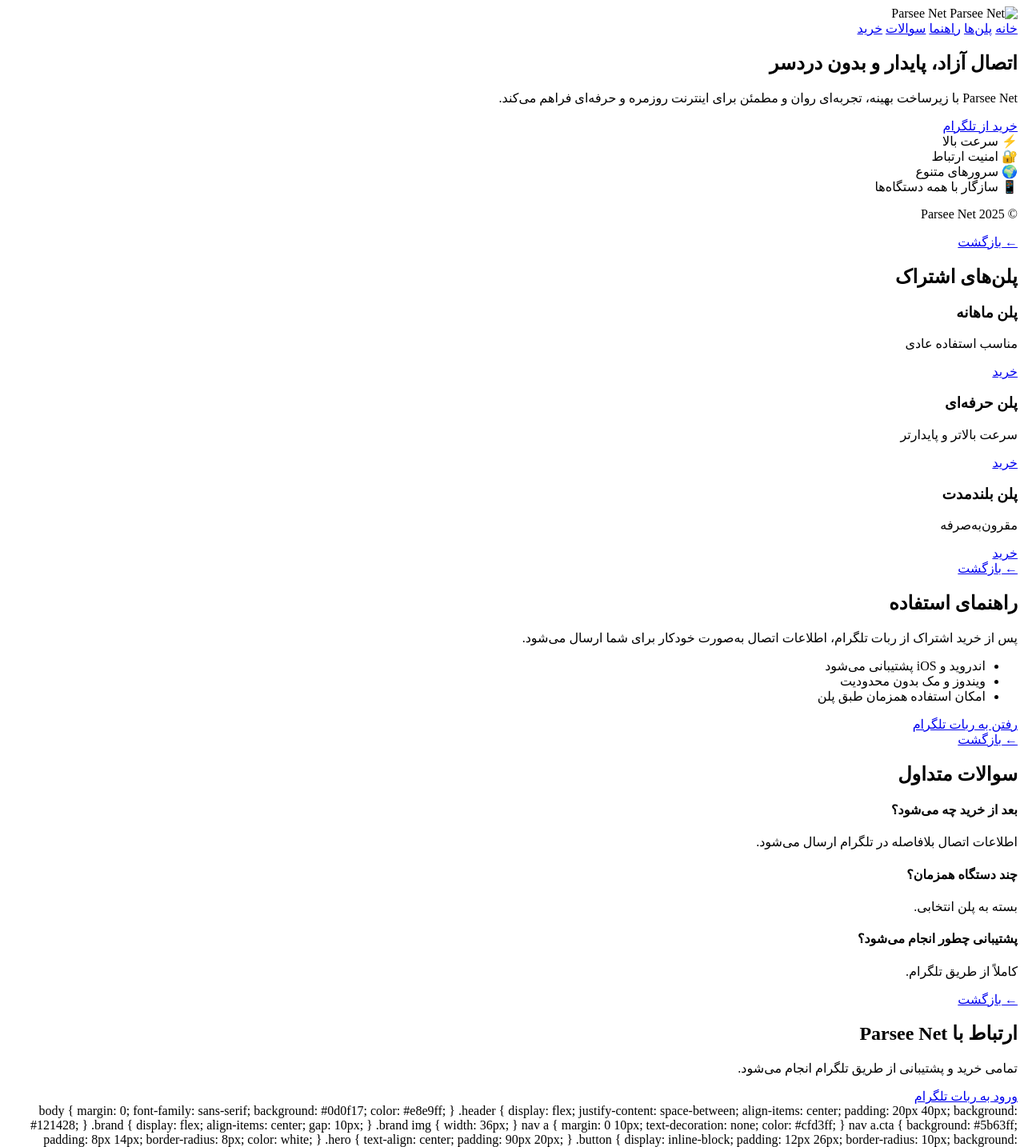
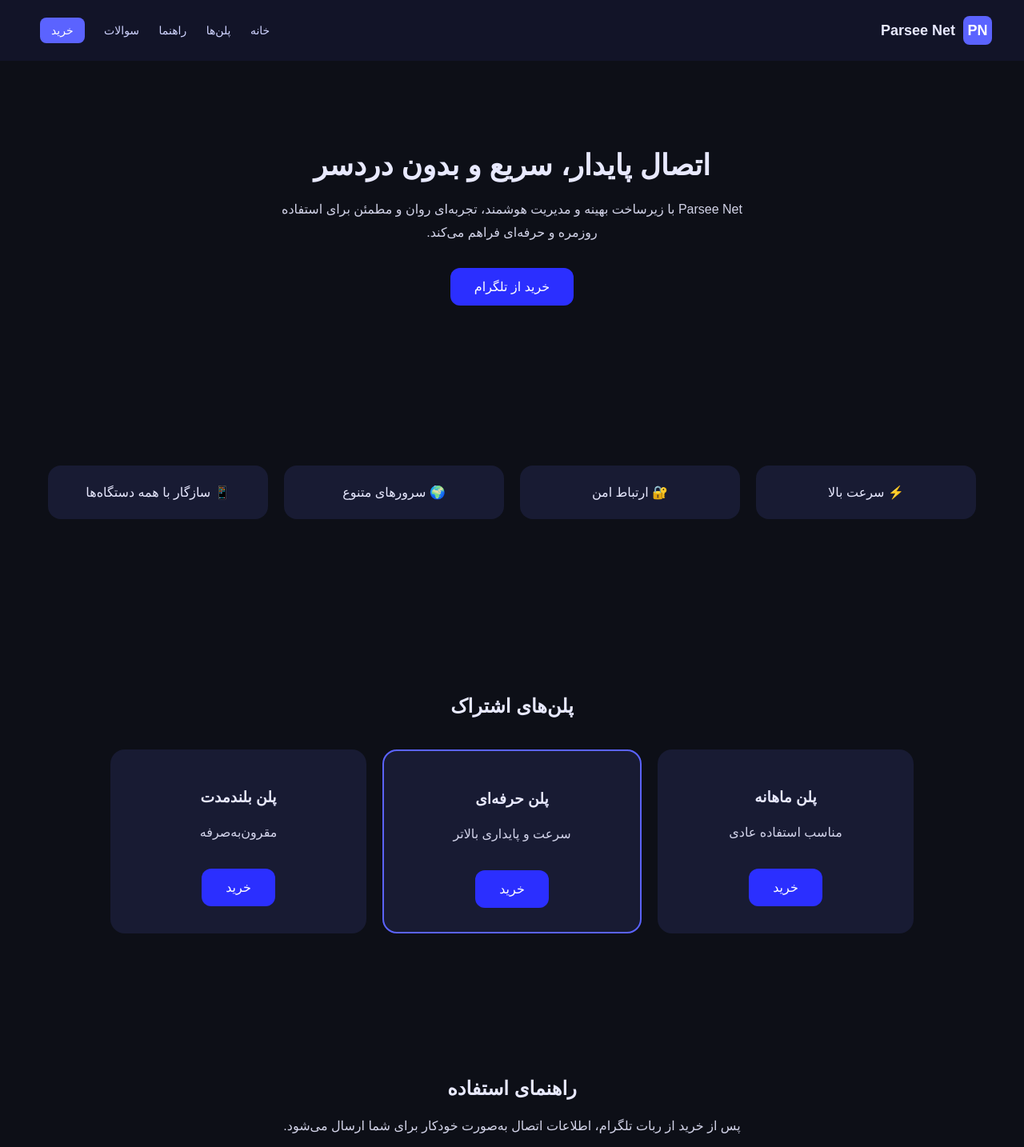
Before and after one commit to Parseenet/parseenet.github.io, a plain HTML site: page index.html in a window 1280 px wide. Shown: the top 1434 px of the page at 80% size. Drawn offline with Linux system fonts and the light colour scheme.

Commit message:
Update index.html

```diff
--- a/index.html
+++ b/index.html
@@ -5,175 +5,8 @@
   <title>Parsee Net | اتصال پایدار</title>
   <meta name="viewport" content="width=device-width, initial-scale=1">
   <meta name="description" content="Parsee Net ارائه‌دهنده اتصال پایدار و سریع برای استفاده روزمره و حرفه‌ای">
-  <link rel="stylesheet" href="assets/css/style.css">
-</head>
-<body>
 
-<header class="header">
-  <div class="brand">
-    <img src="assets/img/logo.svg" alt="Parsee Net">
-    <span>Parsee Net</span>
-  </div>
-  <nav>
-    <a href="index.html">خانه</a>
-    <a href="plans.html">پلن‌ها</a>
-    <a href="guide.html">راهنما</a>
-    <a href="faq.html">سوالات</a>
-    <a href="contact.html" class="cta">خرید</a>
-  </nav>
-</header>
-
-<section class="hero">
-  <h1>اتصال آزاد، پایدار و بدون دردسر</h1>
-  <p>
-    Parsee Net با زیرساخت بهینه، تجربه‌ای روان و مطمئن
-    برای اینترنت روزمره و حرفه‌ای فراهم می‌کند.
-  </p>
-  <a href="https://t.me/parsee-net-bot" class="button primary">
-    خرید از تلگرام
-  </a>
-</section>
-
-<section class="features">
-  <div class="card">⚡ سرعت بالا</div>
-  <div class="card">🔐 امنیت ارتباط</div>
-  <div class="card">🌍 سرورهای متنوع</div>
-  <div class="card">📱 سازگار با همه دستگاه‌ها</div>
-</section>
-
-<footer>
-  <p>© 2025 Parsee Net</p>
-</footer>
-
-</body>
-</html>
-
-<!DOCTYPE html>
-<html lang="fa" dir="rtl">
-<head>
-  <meta charset="UTF-8">
-  <title>پلن‌ها | Parsee Net</title>
-  <link rel="stylesheet" href="assets/css/style.css">
-</head>
-<body>
-
-<header class="simple-header">
-  <a href="index.html">← بازگشت</a>
-</header>
-
-<h2 class="center">پلن‌های اشتراک</h2>
-
-<div class="plans">
-  <div class="plan">
-    <h3>پلن ماهانه</h3>
-    <p>مناسب استفاده عادی</p>
-    <a href="https://t.me/parsee-net-bot" class="button">خرید</a>
-  </div>
-
-  <div class="plan featured">
-    <h3>پلن حرفه‌ای</h3>
-    <p>سرعت بالاتر و پایدارتر</p>
-    <a href="https://t.me/parsee-net-bot" class="button primary">خرید</a>
-  </div>
-
-  <div class="plan">
-    <h3>پلن بلندمدت</h3>
-    <p>مقرون‌به‌صرفه</p>
-    <a href="https://t.me/parsee-net-bot" class="button">خرید</a>
-  </div>
-</div>
-
-</body>
-</html>
-
-<!DOCTYPE html>
-<html lang="fa" dir="rtl">
-<head>
-  <meta charset="UTF-8">
-  <title>راهنمای اتصال | Parsee Net</title>
-  <link rel="stylesheet" href="assets/css/style.css">
-</head>
-<body>
-
-<header class="simple-header">
-  <a href="index.html">← بازگشت</a>
-</header>
-
-<section class="content">
-  <h2>راهنمای استفاده</h2>
-  <p>
-    پس از خرید اشتراک از ربات تلگرام، اطلاعات اتصال
-    به‌صورت خودکار برای شما ارسال می‌شود.
-  </p>
-
-  <ul>
-    <li>اندروید و iOS پشتیبانی می‌شود</li>
-    <li>ویندوز و مک بدون محدودیت</li>
-    <li>امکان استفاده همزمان طبق پلن</li>
-  </ul>
-
-  <a href="https://t.me/parsee-net-bot" class="button primary">
-    رفتن به ربات تلگرام
-  </a>
-</section>
-
-</body>
-</html>
-
-<!DOCTYPE html>
-<html lang="fa" dir="rtl">
-<head>
-  <meta charset="UTF-8">
-  <title>سوالات متداول | Parsee Net</title>
-  <link rel="stylesheet" href="assets/css/style.css">
-</head>
-<body>
-
-<header class="simple-header">
-  <a href="index.html">← بازگشت</a>
-</header>
-
-<section class="content">
-  <h2>سوالات متداول</h2>
-
-  <h4>بعد از خرید چه می‌شود؟</h4>
-  <p>اطلاعات اتصال بلافاصله در تلگرام ارسال می‌شود.</p>
-
-  <h4>چند دستگاه همزمان؟</h4>
-  <p>بسته به پلن انتخابی.</p>
-
-  <h4>پشتیبانی چطور انجام می‌شود؟</h4>
-  <p>کاملاً از طریق تلگرام.</p>
-</section>
-
-</body>
-</html>
-
-<!DOCTYPE html>
-<html lang="fa" dir="rtl">
-<head>
-  <meta charset="UTF-8">
-  <title>ارتباط با ما | Parsee Net</title>
-  <link rel="stylesheet" href="assets/css/style.css">
-</head>
-<body>
-
-<header class="simple-header">
-  <a href="index.html">← بازگشت</a>
-</header>
-
-<section class="content center">
-  <h2>ارتباط با Parsee Net</h2>
-  <p>تمامی خرید و پشتیبانی از طریق تلگرام انجام می‌شود.</p>
-
-  <a href="https://t.me/parsee-net-bot" class="button primary">
-    ورود به ربات تلگرام
-  </a>
-</section>
-
-</body>
-</html>
-
+  <style>
     body {
       margin: 0;
       font-family: sans-serif;
@@ -181,7 +14,7 @@
       color: #e8e9ff;
     }
 
-.header {
+    header {
       display: flex;
       justify-content: space-between;
       align-items: center;
@@ -193,16 +26,27 @@
       display: flex;
       align-items: center;
       gap: 10px;
+      font-weight: bold;
+      font-size: 18px;
     }
 
-.brand img {
+    .logo {
       width: 36px;
+      height: 36px;
+      background: #5b63ff;
+      border-radius: 8px;
+      display: flex;
+      align-items: center;
+      justify-content: center;
+      color: white;
+      font-weight: bold;
     }
 
     nav a {
       margin: 0 10px;
       text-decoration: none;
       color: #cfd3ff;
+      font-size: 14px;
     }
 
     nav a.cta {
@@ -212,27 +56,37 @@
       color: white;
     }
 
-.hero {
+    section {
+      padding: 80px 20px;
       text-align: center;
-  padding: 90px 20px;
+    }
+
+    h1 {
+      font-size: 36px;
+      margin-bottom: 20px;
+    }
+
+    p {
+      max-width: 600px;
+      margin: auto;
+      line-height: 1.8;
+      opacity: 0.9;
     }
 
     .button {
       display: inline-block;
-  padding: 12px 26px;
-  border-radius: 10px;
+      margin-top: 30px;
+      padding: 14px 30px;
+      border-radius: 12px;
       background: #2b2fff;
       color: white;
       text-decoration: none;
-}
-
-.primary {
-  background: #5b63ff;
+      font-size: 16px;
     }
 
     .features {
       display: grid;
-  grid-template-columns: repeat(auto-fit,minmax(180px,1fr));
+      grid-template-columns: repeat(auto-fit, minmax(180px, 1fr));
       gap: 20px;
       padding: 40px;
     }
@@ -241,43 +95,120 @@
       background: #181b33;
       padding: 24px;
       border-radius: 16px;
-  text-align: center;
+      font-size: 16px;
     }
 
     .plans {
       display: flex;
       justify-content: center;
       gap: 20px;
-  padding: 40px;
       flex-wrap: wrap;
+      margin-top: 40px;
     }
 
     .plan {
       background: #181b33;
       padding: 30px;
-  border-radius: 16px;
+      border-radius: 18px;
       width: 260px;
-  text-align: center;
     }
 
     .plan.featured {
       border: 2px solid #5b63ff;
     }
 
-.simple-header {
-  padding: 20px;
-}
-
-.content {
-  padding: 40px;
-}
-
-.center {
-  text-align: center;
-}
-
     footer {
       text-align: center;
-  padding: 20px;
+      padding: 30px;
       opacity: 0.6;
+      font-size: 14px;
     }
+  </style>
+</head>
+
+<body>
+
+<header>
+  <div class="brand">
+    <div class="logo">PN</div>
+    Parsee Net
+  </div>
+  <nav>
+    <a href="#home">خانه</a>
+    <a href="#plans">پلن‌ها</a>
+    <a href="#guide">راهنما</a>
+    <a href="#faq">سوالات</a>
+    <a href="https://t.me/parsee-net-bot" class="cta">خرید</a>
+  </nav>
+</header>
+
+<section id="home">
+  <h1>اتصال پایدار، سریع و بدون دردسر</h1>
+  <p>
+    Parsee Net با زیرساخت بهینه و مدیریت هوشمند،
+    تجربه‌ای روان و مطمئن برای استفاده روزمره و حرفه‌ای فراهم می‌کند.
+  </p>
+  <a href="https://t.me/parsee-net-bot" class="button">
+    خرید از تلگرام
+  </a>
+</section>
+
+<section>
+  <div class="features">
+    <div class="card">⚡ سرعت بالا</div>
+    <div class="card">🔐 ارتباط امن</div>
+    <div class="card">🌍 سرورهای متنوع</div>
+    <div class="card">📱 سازگار با همه دستگاه‌ها</div>
+  </div>
+</section>
+
+<section id="plans">
+  <h2>پلن‌های اشتراک</h2>
+
+  <div class="plans">
+    <div class="plan">
+      <h3>پلن ماهانه</h3>
+      <p>مناسب استفاده عادی</p>
+      <a href="https://t.me/parsee-net-bot" class="button">خرید</a>
+    </div>
+
+    <div class="plan featured">
+      <h3>پلن حرفه‌ای</h3>
+      <p>سرعت و پایداری بالاتر</p>
+      <a href="https://t.me/parsee-net-bot" class="button">خرید</a>
+    </div>
+
+    <div class="plan">
+      <h3>پلن بلندمدت</h3>
+      <p>مقرون‌به‌صرفه</p>
+      <a href="https://t.me/parsee-net-bot" class="button">خرید</a>
+    </div>
+  </div>
+</section>
+
+<section id="guide">
+  <h2>راهنمای استفاده</h2>
+  <p>
+    پس از خرید از ربات تلگرام،
+    اطلاعات اتصال به‌صورت خودکار برای شما ارسال می‌شود.
+  </p>
+</section>
+
+<section id="faq">
+  <h2>سوالات متداول</h2>
+  <p>
+    پشتیبانی، تمدید و مدیریت اشتراک
+    فقط از طریق تلگرام انجام می‌شود.
+  </p>
+</section>
+
+<footer>
+  © 2025 Parsee Net
+</footer>
+
+<script>
+  console.log("Parsee Net loaded");
+</script>
+
+</body>
+</html>
```
Lines whose indentation alone changed are shown as unchanged.
